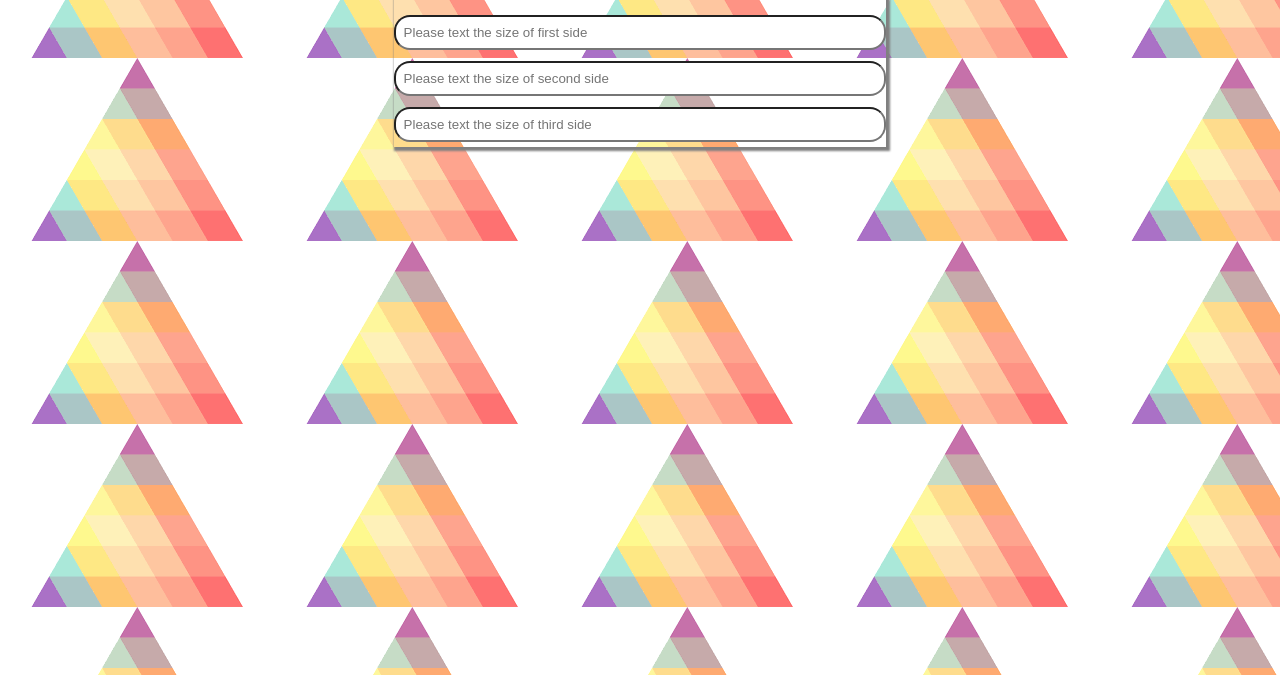
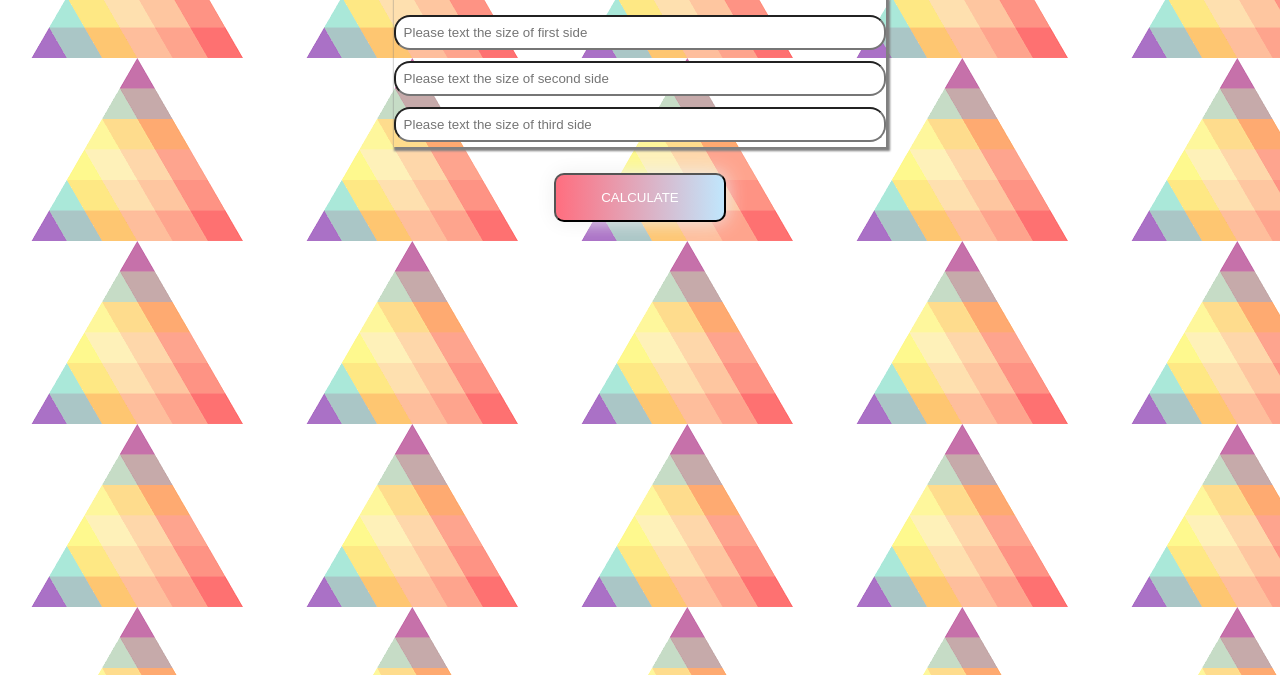
Before and after one commit to stphncrt/Triangle, a plain HTML site: page index.html in a window 1280 px wide. Shown: the part 125-800 px from the top of the page. Drawn offline with Linux system fonts and the light colour scheme.

Commit message:
Button added

```diff
--- a/index.html
+++ b/index.html
@@ -15,6 +15,7 @@
             <input class='input' type="number" name="" id="secondSide" placeholder="Please text the size of second side">
             <input class='input' type="number" name="" id="thirdSide" placeholder="Please text the size of third side">
         </div>
+        <button class="btn-grad" type="submit">Calculate</button>
 
         <div class="outcome">
 
--- a/style.css
+++ b/style.css
@@ -45,3 +45,25 @@ body {
   height: 200px;
   margin: 1rem;
 }
+
+
+
+.btn-grad {background-image: linear-gradient(to right, #ff6e7f 0%, #bfe9ff  51%, #ff6e7f  100%)}
+.btn-grad {
+   margin: 10px;
+   padding: 15px 45px;
+   text-align: center;
+   text-transform: uppercase;
+   transition: 0.5s;
+   background-size: 200% auto;
+   color: white;
+   box-shadow: 0 0 20px #eee;
+   border-radius: 10px;
+   display: block;
+ }
+
+ .btn-grad:hover {
+   background-position: right center; /* change the direction of the change here */
+   color: #fff;
+   text-decoration: none;
+ }
```
